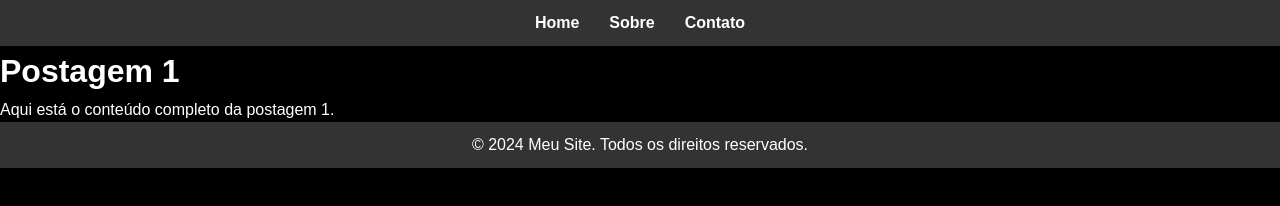
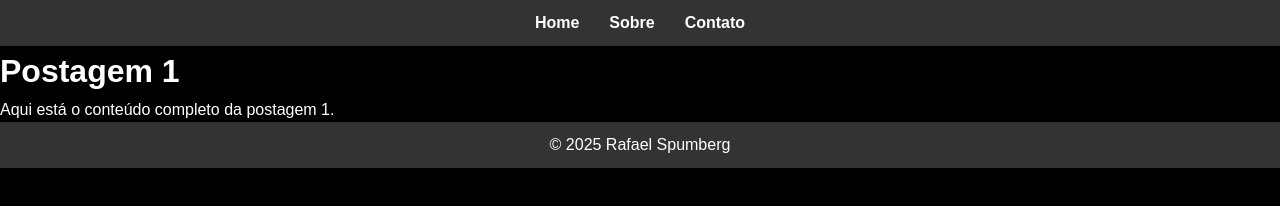
Before and after one commit to RafaelSpumbergSeus/teste1, a plain HTML site: page post1.html in a window 1280 px wide. Drawn offline with Linux system fonts and the light colour scheme.

Commit message:
post1.html

```diff
--- a/post1.html
+++ b/post1.html
@@ -23,7 +23,7 @@
     </main>
 
     <footer>
-        <p>&copy; 2024 Meu Site. Todos os direitos reservados.</p>
+        <p>&copy; 2025 Rafael Spumberg</p>
     </footer>
 </body>
 </html>
```
